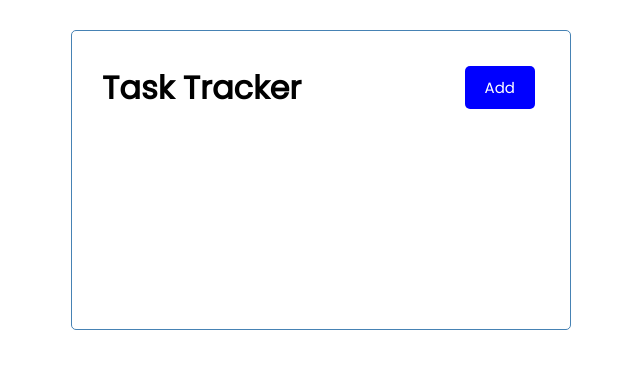
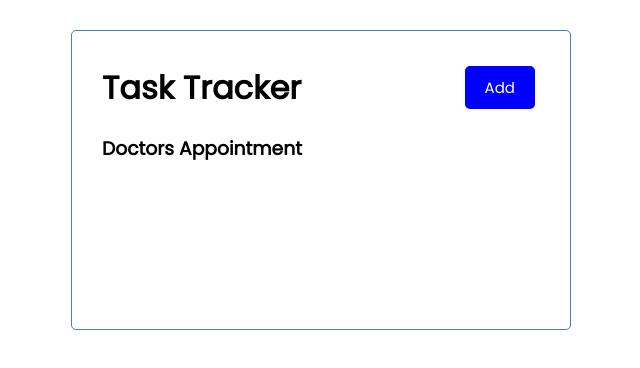
Before and after one commit to Mavo-1/React-task-tracker, a React (Create React App) app: page / in a window 1280 px wide. Shown: the top 368 px of the page, without its empty margins (319-959 px from the left). Built offline with nearby package versions, Linux system fonts and the light colour scheme.

Commit message:
1.3 update

```diff
--- a/src/App.js
+++ b/src/App.js
@@ -1,10 +1,12 @@
 import Header from './components/Header'
+import Tasks from './components/Tasks'
 
 
 const App = () => {
   return (
     <div className="container">
      <Header  />
+     <Tasks  />
     </div>
   );
 }
--- a/src/components/Footer.js
+++ /dev/null
@@ -1,3 +0,0 @@
-const footer = {
-
-}
--- /dev/null
+++ b/src/components/Tasks.js
@@ -0,0 +1,23 @@
+import {useState} from 'react'
+
+
+
+const Tasks = () => {
+    const [tasks, setTasks] = useState([
+        {
+            id: 1,
+            text: 'Doctors Appointment',
+            day: 'Feb 4th at 2:30pm',
+            reminder: true,
+        }
+    ])
+  return (
+    <>
+    {tasks.map((task)=>(
+        <h3 key={task.id}>{task.text}</h3>
+    ))}
+    </>
+  )
+}
+
+export default Tasks
```
